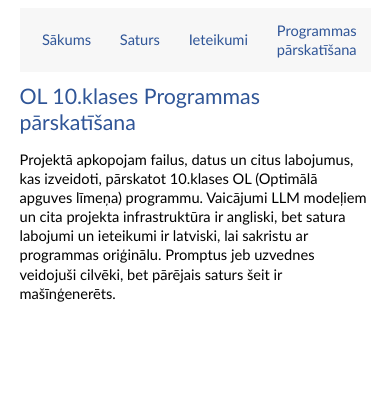
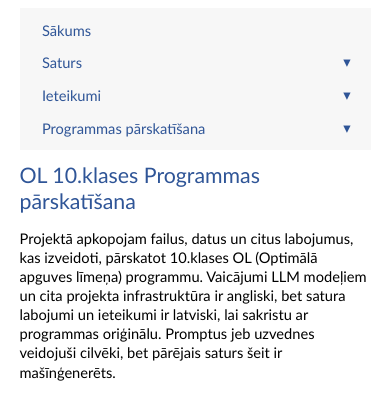
Before and after one commit to kapsitis/programma-ol-10, a Jekyll site: the page built from docs/index.md, in a window 390 px wide. Shown: the top 420 px of the page. Built offline with Jekyll 4.4.1, drawn with Linux system fonts in a browser that asks for light colours.

Commit message:
fixes to navbars

```diff
--- a/docs/_layouts/default.html
+++ b/docs/_layouts/default.html
@@ -54,15 +98,42 @@
   <ul class="nav__list">
     {% for item in site.data.nav %}
       <li class="nav__item {% if item.children %}has-children{% endif %}">
+        <div class="nav__label-group">
           {% if item.url %}
             <a href="{{ item.url | relative_url }}">{{ item.title }}</a>
           {% else %}
             <span class="nav__label">{{ item.title }}</span>
           {% endif %}
           {% if item.children %}
+            <button class="nav__toggle" type="button" aria-expanded="false" aria-label="Atvērt izvēlni {{ item.title }}">
+              <span aria-hidden="true">▾</span>
+            </button>
+          {% endif %}
+        </div>
+        {% if item.children %}
           <ul class="nav__submenu">
             {% for child in item.children %}
-              <li><a href="{{ child.url | relative_url }}">{{ child.title }}</a></li>
+              <li class="nav__subitem {% if child.children %}has-children{% endif %}">
+                <div class="nav__label-group">
+                  {% if child.url %}
+                    <a href="{{ child.url | relative_url }}">{{ child.title }}</a>
+                  {% else %}
+                    <span class="nav__label">{{ child.title }}</span>
+                  {% endif %}
+                  {% if child.children %}
+                    <button class="nav__toggle" type="button" aria-expanded="false" aria-label="Atvērt izvēlni {{ child.title }}">
+                      <span aria-hidden="true">▸</span>
+                    </button>
+                  {% endif %}
+                </div>
+                {% if child.children %}
+                  <ul class="nav__submenu nav__submenu--nested">
+                    {% for grandchild in child.children %}
+                      <li><a href="{{ grandchild.url | relative_url }}">{{ grandchild.title }}</a></li>
+                    {% endfor %}
+                  </ul>
+                {% endif %}
+              </li>
             {% endfor %}
           </ul>
         {% endif %}
--- a/docs/style/main.css
+++ b/docs/style/main.css
@@ -55,8 +55,27 @@ table tbody tr td {
 .nav { background:#f7f7f7; padding:.5rem 1rem; }
 .nav__list { display:flex; gap:1rem; list-style:none; margin:0; padding:0; align-items:center; }
 .nav__item { position:relative; }
-.nav__item > a, .nav__label {
+.nav__label-group {
+    display:flex;
+    align-items:center;
+    gap:.15rem;
+}
+.nav__item > .nav__label-group > a, .nav__label {
   text-decoration:none; color:#2F5597; padding:.3rem .4rem; display:inline-block;
+}
+.nav__toggle {
+    border:none;
+    background:transparent;
+    color:#2F5597;
+    cursor:pointer;
+    font:inherit;
+    line-height:1;
+    padding:.3rem .25rem;
+}
+.nav__toggle:hover,
+.nav__toggle:focus-visible {
+    color:#1d3f72;
+    outline:none;
 }
 .nav__submenu {
   margin:0; top:100%;
@@ -65,7 +84,55 @@ table tbody tr td {
   background:#fff; border:1px solid #ddd; box-shadow:0 4px 12px rgba(0,0,0,.08);
   list-style:none; padding:.3rem 0; min-width:12rem; z-index:1000;
 }
-.nav__submenu li a { display:block; padding:.35rem .8rem; color:#333; white-space:nowrap; }
+.nav__submenu li { position:relative; }
+.nav__submenu li a,
+.nav__submenu .nav__label { display:block; padding:.35rem .8rem; color:#333; white-space:nowrap; }
+.nav__submenu .nav__label-group {
+    justify-content:space-between;
+    gap:0;
+}
 .nav__submenu li a:hover { background:#f0f4ff; color:#2F5597; }
 .nav__item:hover > .nav__submenu,
-.nav__item:focus-within > .nav__submenu { display:block; }
+.nav__item:focus-within > .nav__submenu,
+.has-children.is-open > .nav__submenu { display:block; }
+.nav__submenu--nested {
+    top:0;
+    left:100%;
+    border-top:none;
+}
+.nav__subitem:hover > .nav__submenu,
+.nav__subitem:focus-within > .nav__submenu { display:block; }
+.has-children.is-open > .nav__label-group > .nav__toggle {
+    color:#1d3f72;
+}
+
+@media (max-width: 768px) {
+    .nav__list {
+        flex-direction:column;
+        align-items:stretch;
+        gap:.25rem;
+    }
+    .nav__item {
+        width:100%;
+    }
+    .nav__item > .nav__label-group {
+        justify-content:space-between;
+    }
+    .nav__item > .nav__label-group > a,
+    .nav__item > .nav__label-group > .nav__label {
+        flex:1;
+    }
+    .nav__submenu,
+    .nav__submenu--nested {
+        position:static;
+        left:auto;
+        top:auto;
+        min-width:0;
+        box-shadow:none;
+        border:1px solid #ddd;
+        margin:.15rem 0 .35rem 0;
+    }
+    .nav__submenu--nested {
+        margin:.1rem 0 .25rem 1rem;
+    }
+}
```
Also changed, not shown: other parts of docs/_layouts/default.html (+46 -2 lines). Lines whose indentation alone changed are shown as unchanged.
